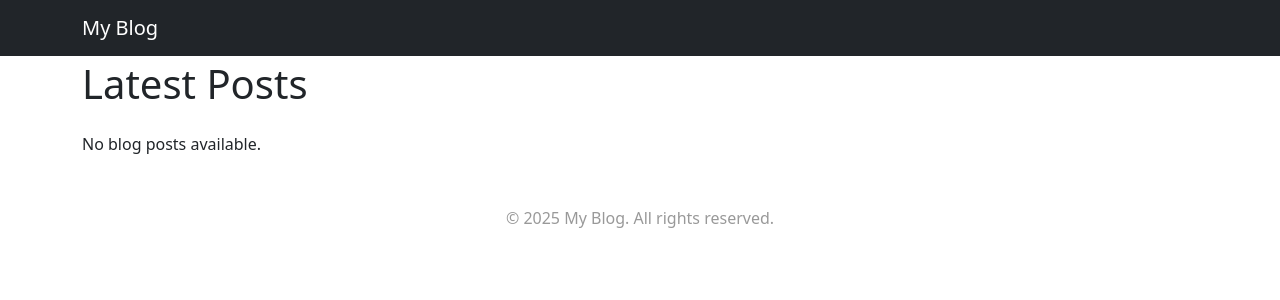
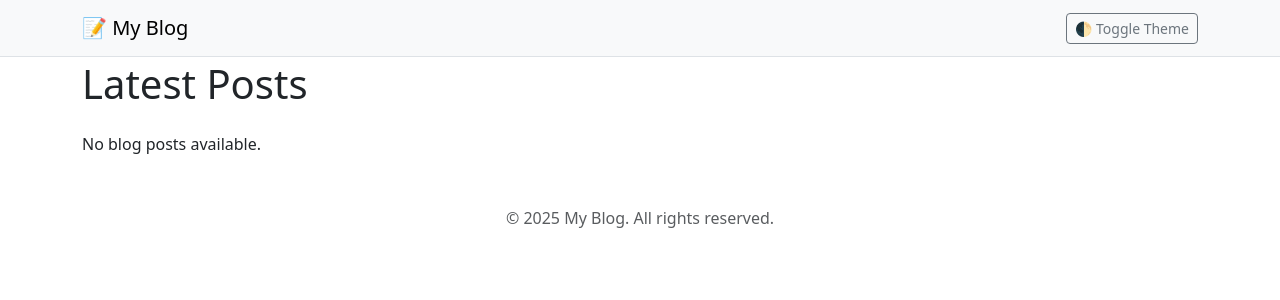
Before and after one commit to SubhasreeCodes/dj_blog, a Django app: page / in a window 1280 px wide. Shown: the top 300 px of the page. Run offline with Django 5.2, Linux system fonts and the light colour scheme; data that the repository does not hold is empty.

Commit message:
Dark and light theme toogle feature added.

```diff
--- a/frontend/templates/frontend/base.html
+++ b/frontend/templates/frontend/base.html
@@ -1,10 +1,10 @@
 <!DOCTYPE html>
-<html lang="en">
+<html lang="en" data-bs-theme="light">  <!-- Default theme -->
 <head>
     <meta charset="UTF-8">
     <title>{% block title %}My Blog{% endblock %}</title>
     <meta name="viewport" content="width=device-width, initial-scale=1.0">
-    <!-- Bootstrap CSS (you can also self-host if needed) -->
+    <!-- Bootstrap CSS -->
     <link href="https://cdn.jsdelivr.net/npm/bootstrap@5.3.3/dist/css/bootstrap.min.css" rel="stylesheet">
     <style>
         body {
@@ -16,17 +16,22 @@
         .footer {
             margin-top: 50px;
             text-align: center;
-            color: #999;
+            color: var(--bs-secondary-color);
         }
     </style>
 </head>
 <body>
-    <nav class="navbar navbar-expand-lg navbar-dark bg-dark fixed-top">
+    <!-- Navbar with theme toggle -->
+    <nav class="navbar navbar-expand-lg bg-body-tertiary fixed-top border-bottom">
         <div class="container">
-            <a class="navbar-brand" href="{% url 'home' %}">My Blog</a>
+            <a class="navbar-brand" href="{% url 'home' %}">📝 My Blog</a>
+            <button class="btn btn-outline-secondary btn-sm" id="theme-toggle">
+                🌓 Toggle Theme
+            </button>
         </div>
     </nav>
 
+    <!-- Main Content -->
     <main class="container">
         {% block content %}{% endblock %}
     </main>
@@ -35,6 +40,34 @@
         <p>© 2025 My Blog. All rights reserved.</p>
     </footer>
 
+    <!-- Bootstrap JS -->
     <script src="https://cdn.jsdelivr.net/npm/bootstrap@5.3.3/dist/js/bootstrap.bundle.min.js"></script>
+
+    <!-- Theme Toggle Script -->
+    <script>
+        const toggleButton = document.getElementById('theme-toggle');
+        const rootElement = document.documentElement;
+
+        // Initialize theme from localStorage or system preference
+        const initTheme = () => {
+            const savedTheme = localStorage.getItem('theme');
+            if (savedTheme) {
+                rootElement.setAttribute('data-bs-theme', savedTheme);
+            } else {
+                const systemDark = window.matchMedia('(prefers-color-scheme: dark)').matches;
+                rootElement.setAttribute('data-bs-theme', systemDark ? 'dark' : 'light');
+            }
+        };
+
+        // Toggle theme and save to localStorage
+        toggleButton.addEventListener('click', () => {
+            const currentTheme = rootElement.getAttribute('data-bs-theme');
+            const newTheme = currentTheme === 'dark' ? 'light' : 'dark';
+            rootElement.setAttribute('data-bs-theme', newTheme);
+            localStorage.setItem('theme', newTheme);
+        });
+
+        initTheme();
+    </script>
 </body>
 </html>
```
